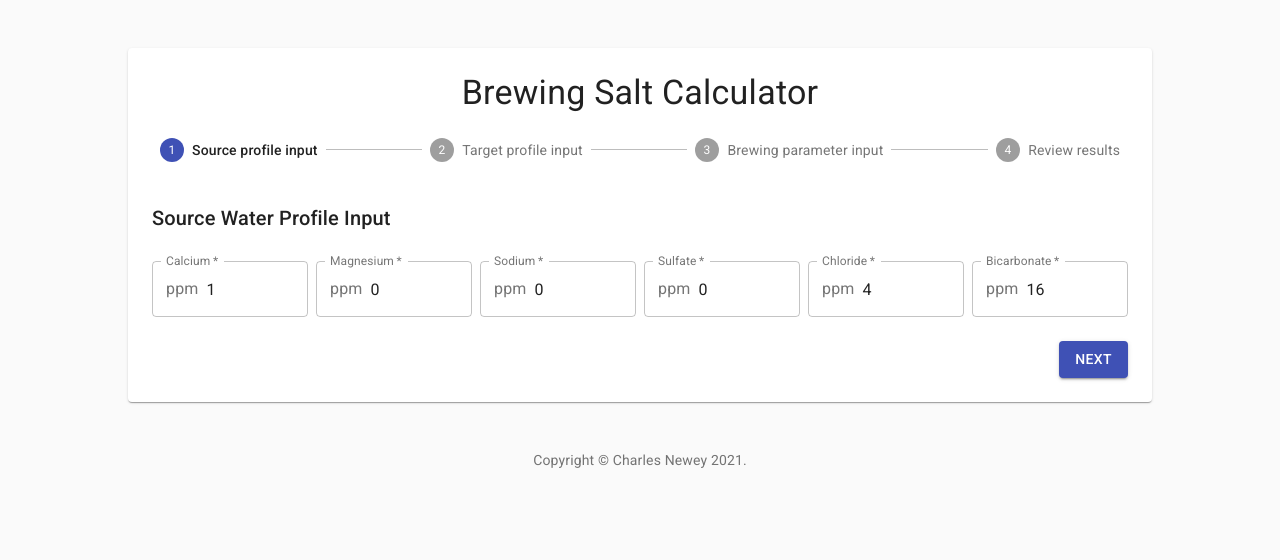
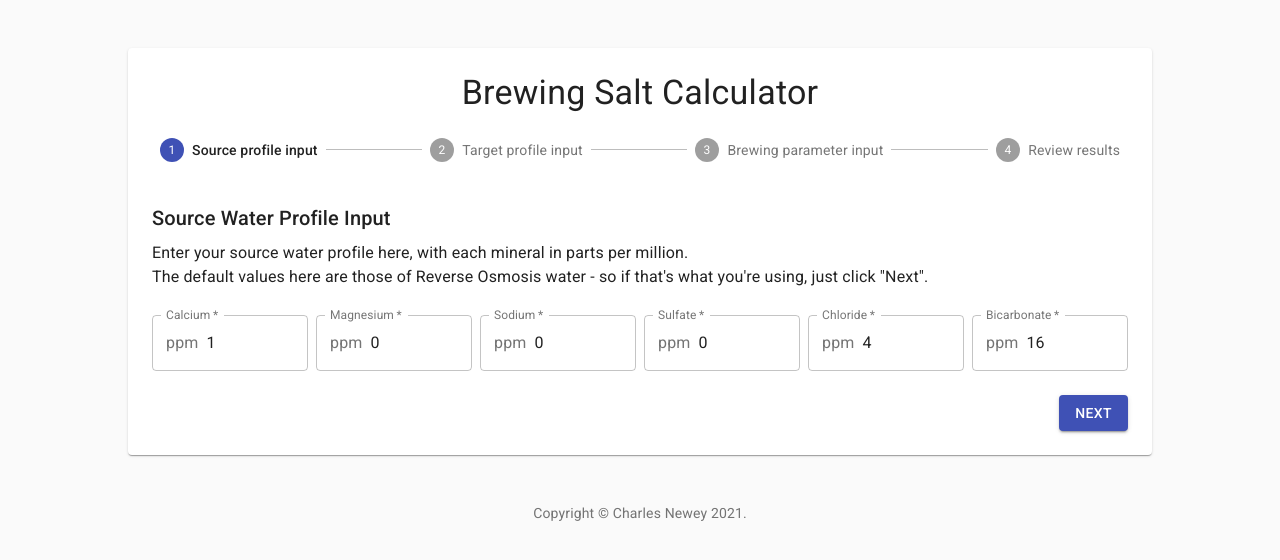
Before and after one commit to charlienewey/brewing-salt-calculator, a React (Create React App) app: page / in a window 1280 px wide. Shown: the top 560 px of the page. Built offline with nearby package versions, Linux system fonts and the light colour scheme.

Commit message:
Add some *really* rough documentation

```diff
--- a/src/App.js
+++ b/src/App.js
@@ -172,6 +172,13 @@ class SaltSolverApp extends React.Component  {
             <Typography variant='h6' gutterBottom>
               Source Water Profile Input
             </Typography>
+
+            <Typography gutterBottom>
+              Enter your source water profile here, with each mineral in parts per million.
+
+              <br />
+              The default values here are those of Reverse Osmosis water - so if that's what you're using, just click "Next".
+            </Typography>
             <br />
             <IonProfileEntry
               classNames='sourceProfile'
@@ -185,6 +192,14 @@ class SaltSolverApp extends React.Component  {
           <React.Fragment>
             <Typography variant='h6' gutterBottom>
               Target Water Profile Input
+            </Typography>
+
+            <Typography gutterBottom>
+              Enter the values for your target water profile here. If you aren't sure which values to go for,
+              try using one of the presets listed in the table below. For example, if you're brewing an American IPA,
+              it's probably a good idea to use the "Pale Ale Profile".
+
+              These values come <em>directly</em> from <a href="https://www.brunwater.com/">Martin Brungard's "Bru'n Water" spreadsheet</a>.
             </Typography>
             <br />
             <div>
```
